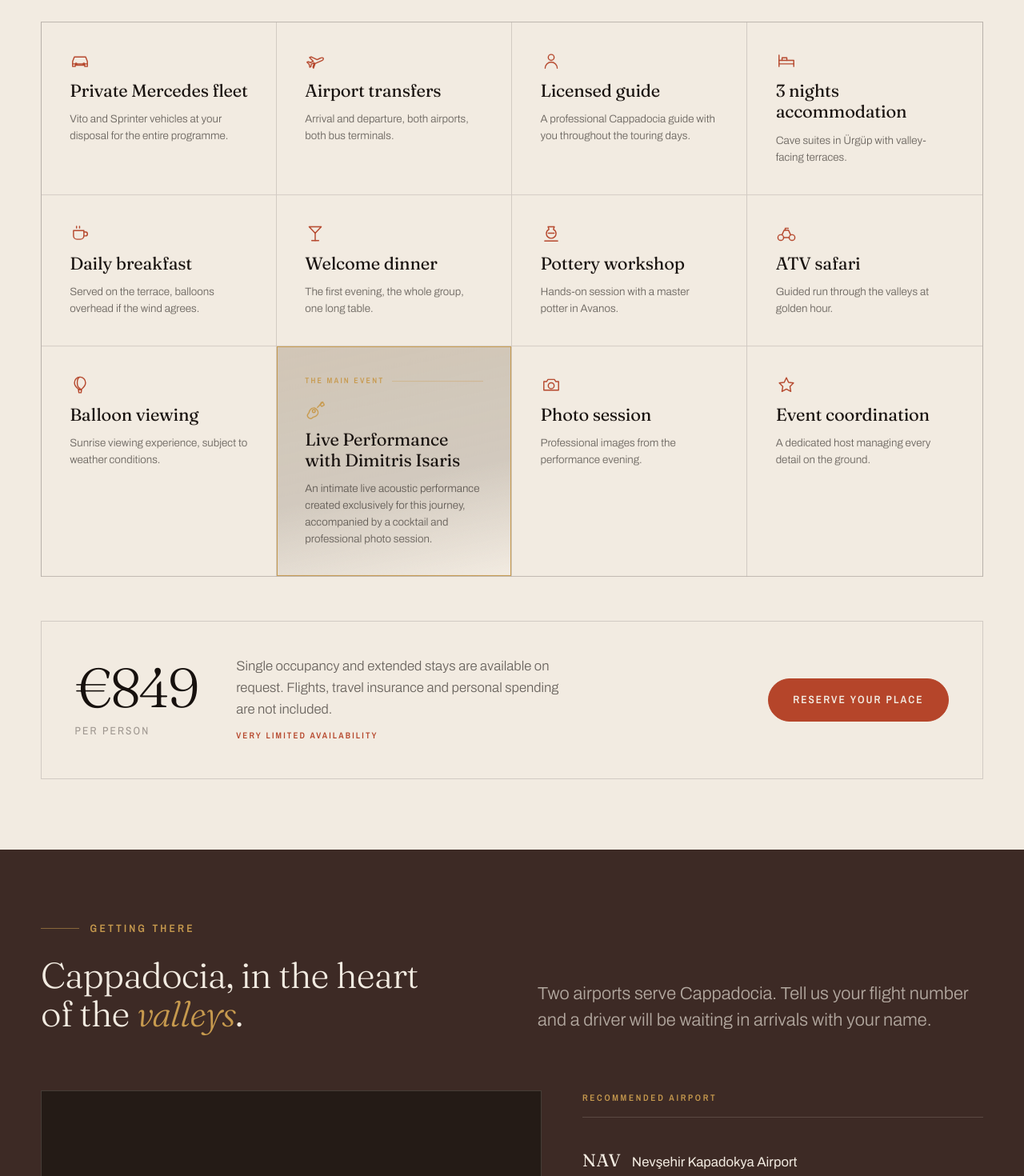
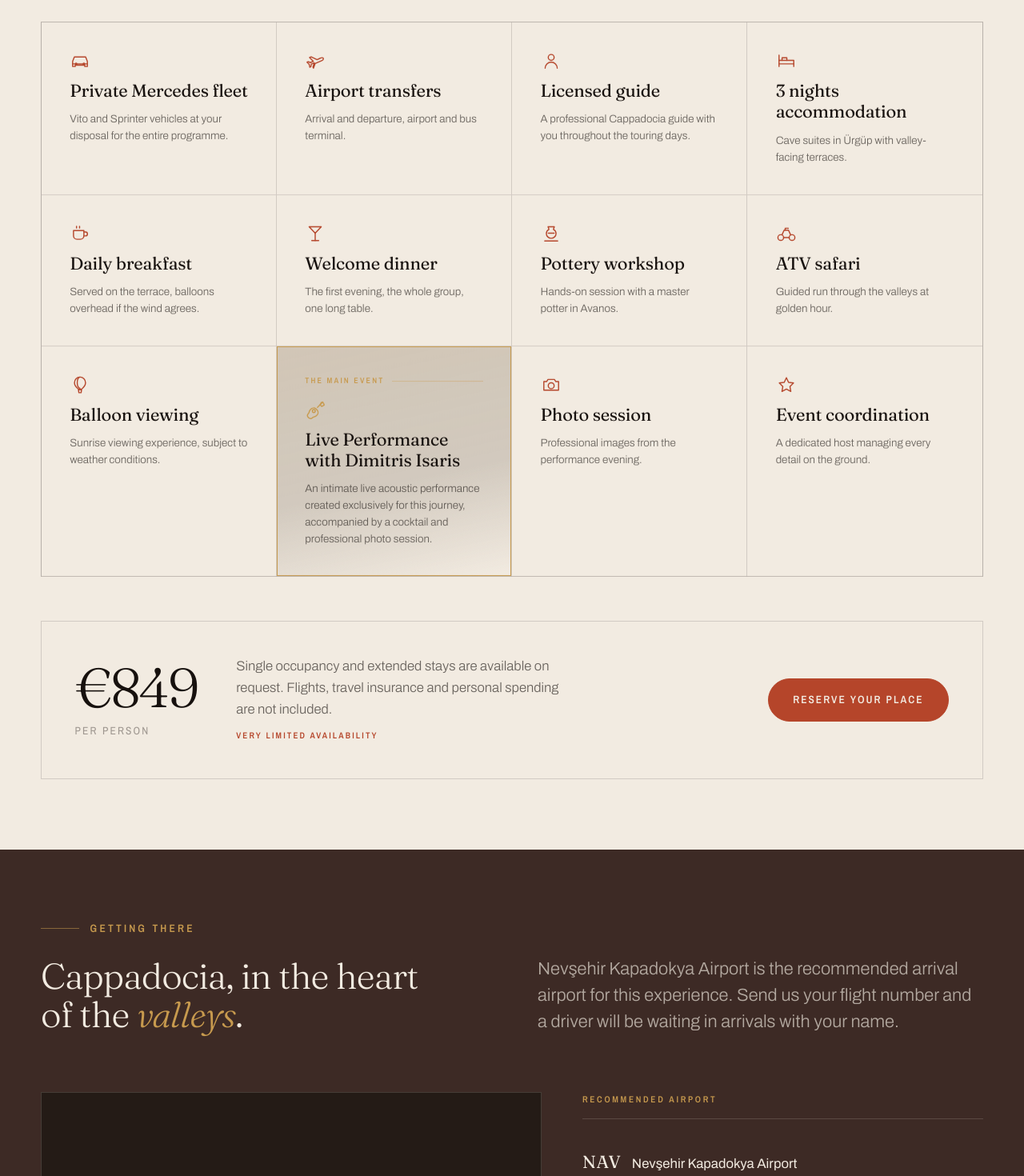
Before and after one commit to connecta-group/dimitris-isaris-cappadocia, a React (Vite) app: page / in a window 1280 px wide. Shown: the part 4480-5950 px from the top of the page at 80% size. Built offline with nearby package versions, Linux system fonts and the light colour scheme; grey boxes are pictures that could not be loaded.

Commit message:
Fix airport wording and programme spelling

```diff
--- a/src/components/Location.jsx
+++ b/src/components/Location.jsx
@@ -17,8 +17,9 @@ export default function Location() {
             Cappadocia, in the heart of the <em>valleys</em>.
           </h2>
           <p className="lede reveal" data-delay="1">
-            Two airports serve Cappadocia. Tell us your flight number and a
-            driver will be waiting in arrivals with your name.
+            Nevşehir Kapadokya Airport is the recommended arrival airport for
+            this experience. Send us your flight number and a driver will be
+            waiting in arrivals with your name.
           </p>
         </div>
 
--- a/src/data.js
+++ b/src/data.js
@@ -146,7 +146,7 @@ export const PROGRAM = [
 
 export const SERVICES = [
   { icon: "car", title: "Private Mercedes fleet", body: "Vito and Sprinter vehicles at your disposal for the entire programme." },
-  { icon: "plane", title: "Airport transfers", body: "Arrival and departure, both airports, both bus terminals." },
+  { icon: "plane", title: "Airport transfers", body: "Arrival and departure, airport and bus terminal." },
   { icon: "guide", title: "Licensed guide", body: "A professional Cappadocia guide with you throughout the touring days." },
   { icon: "bed", title: "3 nights accommodation", body: "Cave suites in Ürgüp with valley-facing terraces." },
   { icon: "coffee", title: "Daily breakfast", body: "Served on the terrace, balloons overhead if the wind agrees." },
```
